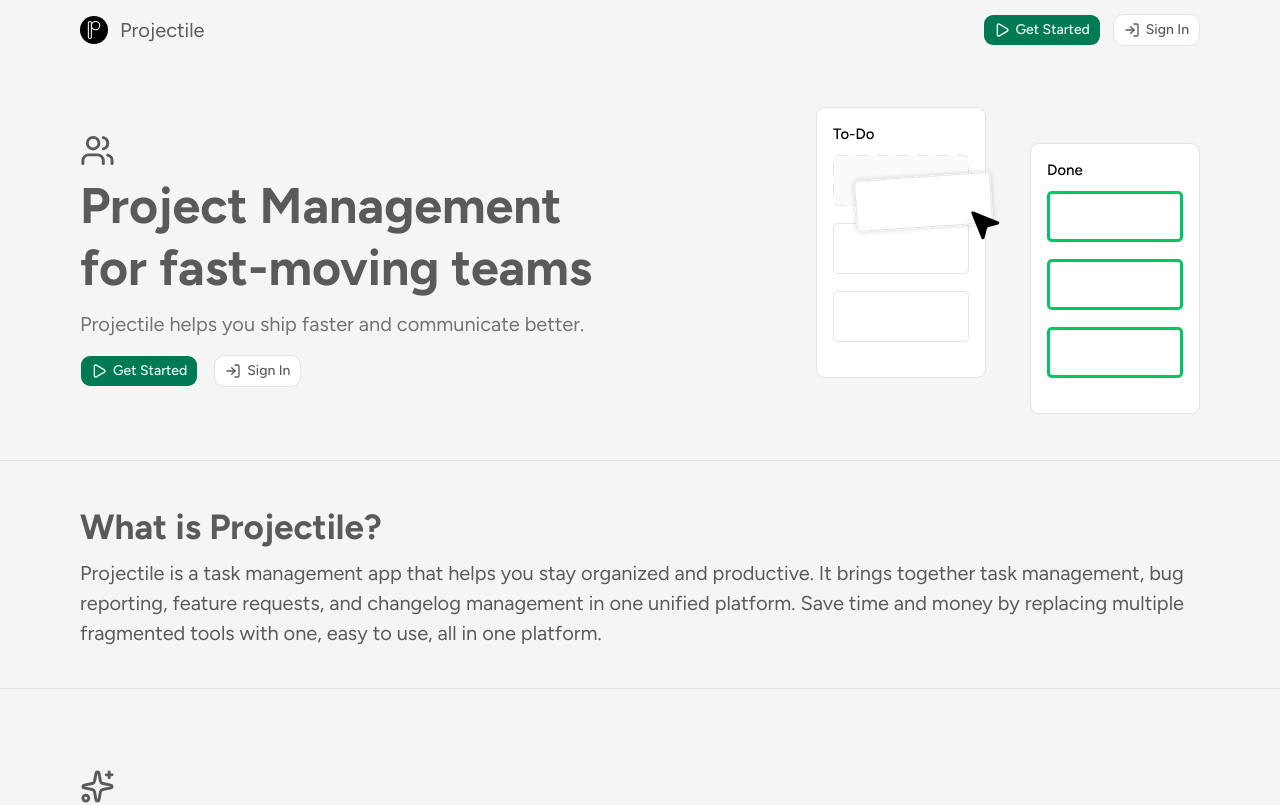
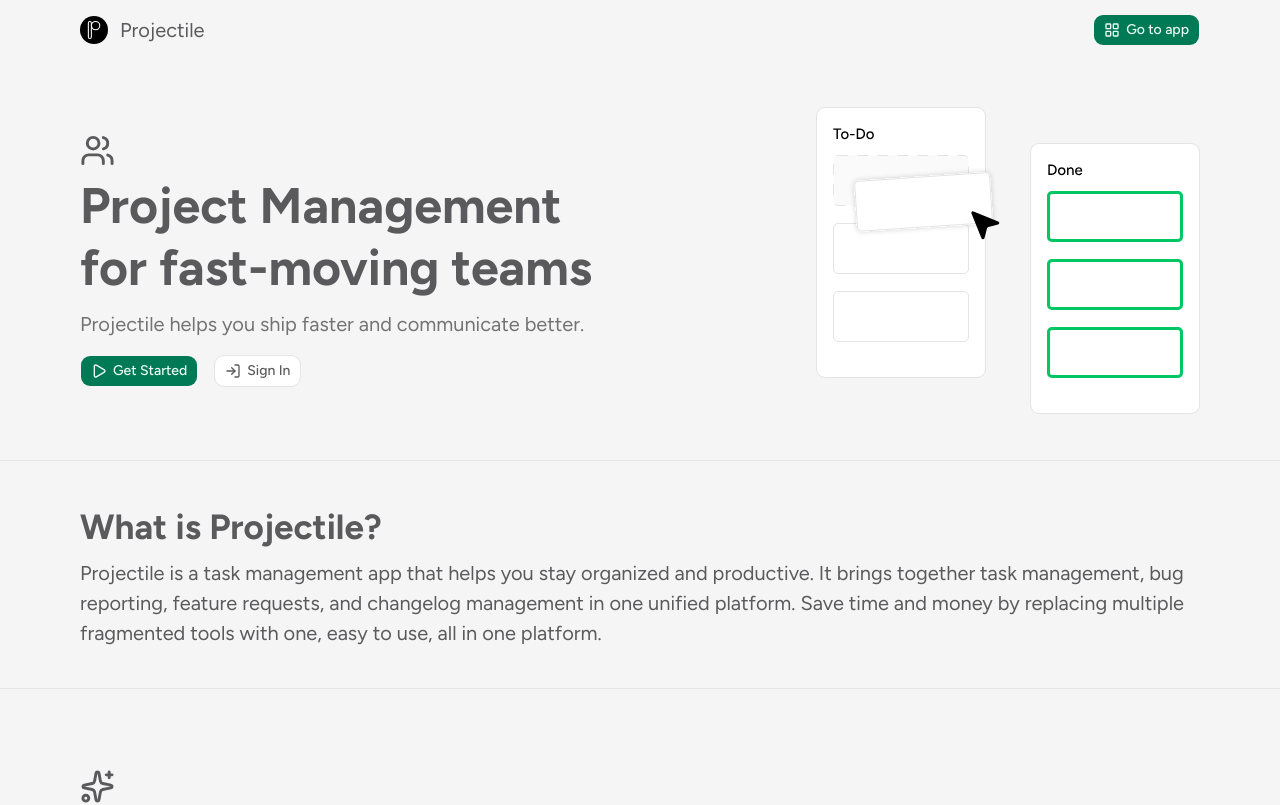
Before and after one commit to OscarMayReal/projectile, a Next.js app in the folder apps/projectile-web/: page / in a window 1280 px wide. Shown: the top 805 px of the page. Built offline with nearby package versions, Linux system fonts and the light colour scheme.

Commit message:
add app link

```diff
--- a/apps/projectile-web/components/marketing/header.tsx
+++ b/apps/projectile-web/components/marketing/header.tsx
@@ -2,7 +2,8 @@
 
 import { useState, useEffect } from "react"
 import { Button } from "@/components/ui/button"
-import { PlayIcon, LogInIcon } from "lucide-react"
+import { PlayIcon, LogInIcon, LayoutGridIcon } from "lucide-react"
+import Link from "next/link"
 
 export function MarketingHeader() {
     const [isScrolled, setIsScrolled] = useState(false)
@@ -19,8 +20,9 @@
                 <img src="/assets/logo.svg" alt="Projectile" className="h-7 w-7"/>
                 <h1 className="text-xl ml-3">Projectile</h1>
                 <div className="flex-1"/>
-                <Button className="mr-3"><PlayIcon />Get Started</Button>
-                <Button variant="outline"><LogInIcon />Sign In</Button>
+                {/* <Button className="mr-3"><PlayIcon />Get Started</Button>
+                <Button variant="outline"><LogInIcon />Sign In</Button> */}
+                <Link href="/app"><Button><LayoutGridIcon />Go to app</Button></Link>
             </div>
         </header>
     )
```
